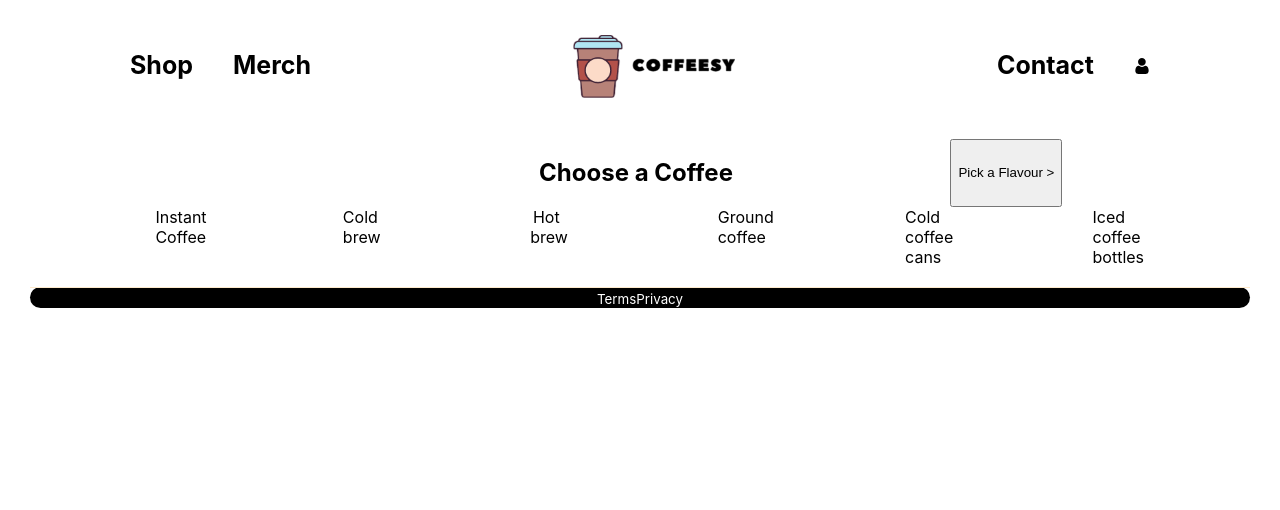
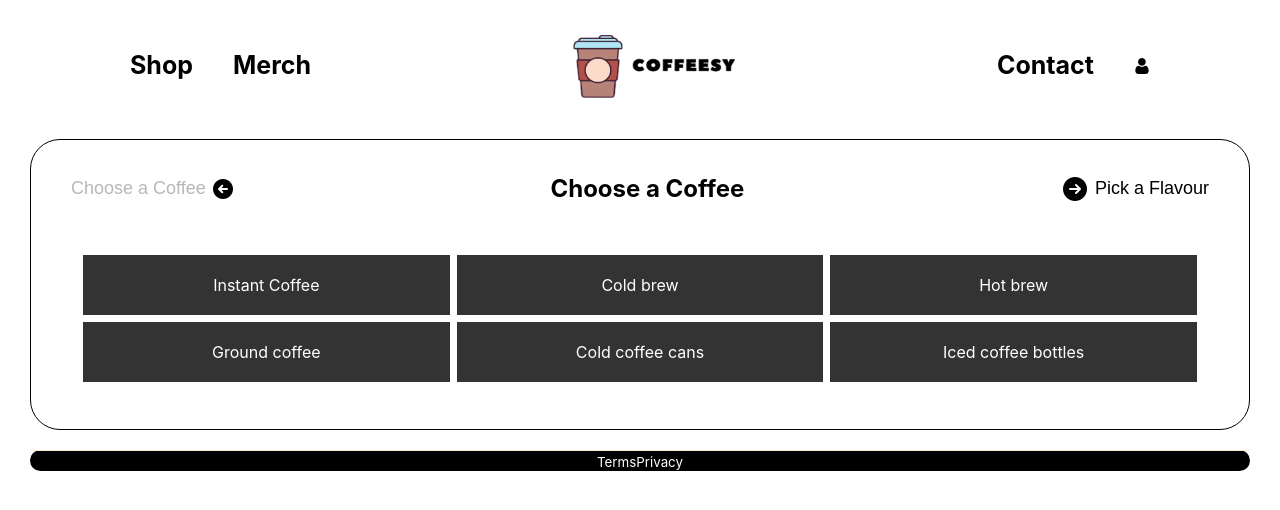
Before and after one commit to radhika757/coffeesy, a React (Create React App) app in the folder client/: page /subscription-coffee-plans in a window 1280 px wide. Shown: the top 510 px of the page. Built offline with nearby package versions, Linux system fonts and the light colour scheme.

Commit message:
Grid with slider readyyyy

```diff
--- a/client/src/Shop/SubscriptionPlans.jsx
+++ b/client/src/Shop/SubscriptionPlans.jsx
@@ -1,8 +1,11 @@
 import React, { useState } from "react";
 import styles from "./SubscriptionPlans.module.css";
+import left from "../assets/subscribe/left.png";
+import right from "../assets/subscribe/right.png";
 
 function SubscriptionPlans() {
   const [currentSlide, setCurrentSlide] = useState(1);
+  const [selectedState, setSelectedSate] = useState(false);
 
   const handleNextSlide = () => {
     setCurrentSlide((prev) => prev + 1);
@@ -16,23 +19,34 @@ function SubscriptionPlans() {
       case 1:
         return (
           <>
-            {/* // <div className={styles['slide-box']}> */}
-            <div className={styles["slide-box-headers"]}>
-              <span></span>
-              <h2>Choose a Coffee</h2>
-              <button onClick={handleNextSlide}>Pick a Flavour > </button>
+            <div className={styles["main-container-box"]}>
+              <div className={styles["slide-box"]}>
+                <div className={styles["slide-box-headers"]}>
+                  <button onClick={handlePreviousSlide} disabled>
+                    <span> Choose a Coffee</span>
+                    <img src={left} style={{ margin: "5px" }} />
+                  </button>
+                </div>
+                <div className={styles.title}>
+                  <h2>Choose a Coffee</h2>
+                </div>
+                <div className={styles.right}>
+                  <button onClick={handleNextSlide}>
+                  <img src={right} style={{ margin: "5px" }} />
+                    <span>Pick a Flavour</span>
+
+                  </button>
+                </div>
+              </div>
+              <div className={styles["options-grid"]}>
+                <div className={styles["grid-item"]}>Instant Coffee</div>
+                <div className={styles["grid-item"]}>Cold brew</div>
+                <div className={styles["grid-item"]}>Hot brew</div>
+                <div className={styles["grid-item"]}>Ground coffee</div>
+                <div className={styles["grid-item"]}>Cold coffee cans</div>
+                <div className={styles["grid-item"]}>Iced coffee bottles</div>
+              </div>
             </div>
-
-            <div className={styles.options}>
-              <span>Instant Coffee</span>
-              <span>Cold brew</span>
-              <span>Hot brew</span>
-              <span>Ground coffee</span>
-              <span>Cold coffee cans</span>
-              <span>Iced coffee bottles</span>
-            </div>
-
-            {/* // </div> */}
           </>
         );
       case 2:
--- a/client/src/Shop/SubscriptionPlans.module.css
+++ b/client/src/Shop/SubscriptionPlans.module.css
@@ -1,23 +1,51 @@
-/* .header{
-  margin: 15px 10px;
-} */
+.main-container-box {
+  margin: 20px 30px;
+  padding: 15px 30px;
+  border: 1px solid;
+  border-radius: 30px;
+}
 
 .slide-box {
-  margin: 20px 0;
+  display: flex;
+  align-items: center;
+  justify-content: space-between;
 }
 
-.slide-box-headers {
-  display: flex;
-  justify-content: space-evenly;
-  margin-left: 6.5em;
+.title {
+  flex: 1;
+  text-align: center;
 }
 
-.options {
-  display: flex;
-  justify-content: space-evenly;
-  flex-wrap: wrap;
+.right button,
+.slide-box-headers button {
+  cursor: pointer;
+  display: inline-flex;
+  align-items: center;
+  justify-content: center;
+  border: none;
+  background-color: #ffffff;
+  font-size: 18px;
+  padding: 10px 10px;
+}
+.slide-box-headers h2 {
+  flex: 1; /* This will make the title take up the remaining space */
+  text-align: center;
+  font-size: 24px;
 }
 
-.options span{
-  width: 2em;
+.options-grid {
+  display: grid;
+  grid-template-columns: repeat(3, 1fr);
+  gap: 5px;
+  border: 1px solid white;
+  padding: 10px;
+  margin: 20px 10px;
 }
+
+.grid-item {
+  border: 1px solid white;
+  padding: 20px;
+  text-align: center;
+  color: white;
+  background-color: #333;
+}
```
Also changed, not shown: client/src/assets/subscribe/left.png (added), client/src/assets/subscribe/right.png (added).
